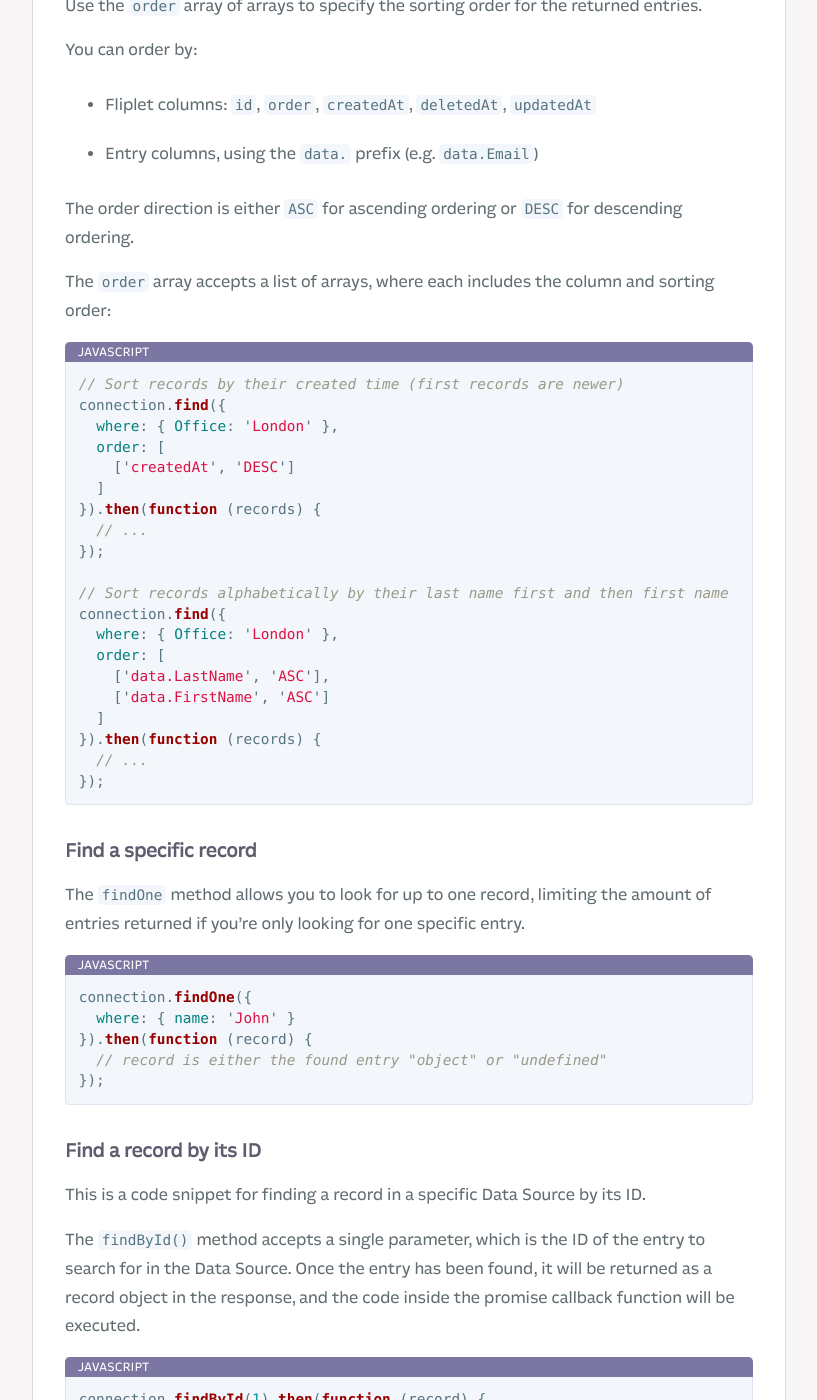
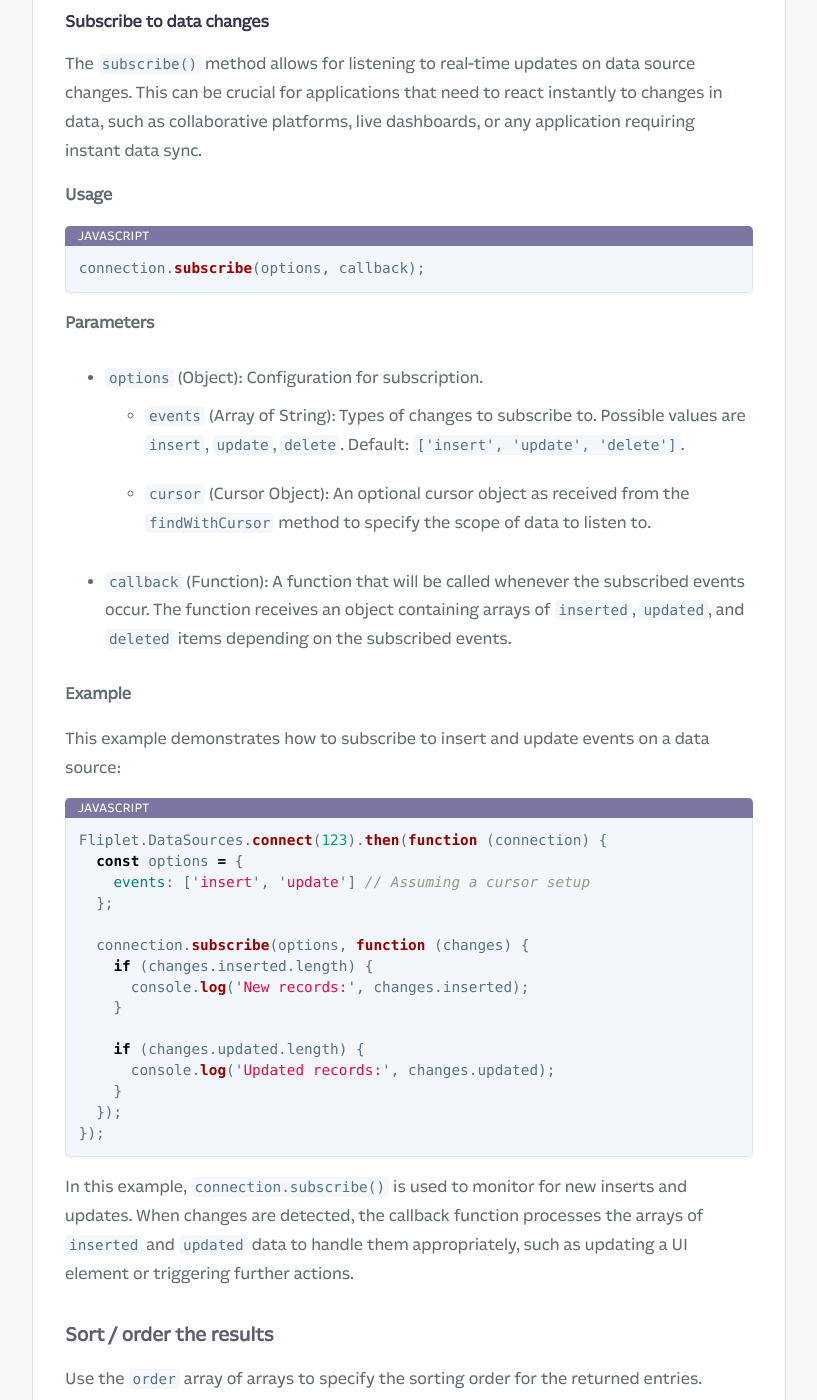
Before and after one commit to Fliplet/fliplet-cli, a Jekyll site: the page built from docs/API/fliplet-datasources.md, in a window 1280 px wide and 1400 px high, scrolled down 13497 px. Shown: the whole window, without its empty margins (254-1071 px from the left). Built offline with Jekyll 4.4.1, drawn with Linux system fonts in a browser that asks for light colours; nearby versions of some CDN libraries; our own code applies the rules of GitHub Pages for plain Markdown files; library files that are not in the unit come from our copies; comment, search, counter and statistics services are not loaded; a style sheet for code colours, icons or effects is not loaded; some of the changed text lies outside the part shown.

Commit message:
Documentation for data source subscription JS API

````diff
--- a/docs/API/fliplet-datasources.md
+++ b/docs/API/fliplet-datasources.md
@@ -22,6 +22,7 @@ The `fliplet-datasources` package contains the following namespaces:
       - [Fetch records with a pagination cursor](#fetch-records-with-a-pagination-cursor)
       - [Join data from other dataSources](#join-data-from-other-datasources)
       - [Run aggregation queries](#run-aggregation-queries)
+      - [Subscribe to data changes](#subscribe-to-data-changes)
     - [Sort / order the results](#sort--order-the-results)
     - [Find a specific record](#find-a-specific-record)
     - [Find a record by its ID](#find-a-record-by-its-id)
@@ -428,7 +429,7 @@ Note that when using the above parameter, the returned object from the `find()`
 
 ---
 
-### Fetch records with a pagination cursor
+#### Fetch records with a pagination cursor
 
 A more powerful alternative to the `find` method is `findWithCursor`, which creates an array cursor with methods to navigate between pages of the dataset. This is useful if you want to add pagination to a Data Source. Start by creating a cursor with the `findWithCursor` method:
 
@@ -515,6 +516,49 @@ connection.find({
 ```
 
 Please refer to the [Mingo](https://github.com/kofrasa/mingo) documentation to read more about all the different usages and types of aggregation queries.
+
+---
+
+#### Subscribe to data changes
+
+The `subscribe()` method allows for listening to real-time updates on data source changes. This can be crucial for applications that need to react instantly to changes in data, such as collaborative platforms, live dashboards, or any application requiring instant data sync.
+
+**Usage**
+
+```js
+connection.subscribe(options, callback);
+```
+
+**Parameters**
+
+- `options` (Object): Configuration for subscription.
+  - `events` (Array of String): Types of changes to subscribe to. Possible values are `insert`, `update`, `delete`. Default: `['insert', 'update', 'delete']`.
+  - `cursor` (Cursor Object): An optional cursor object as received from the `findWithCursor` method to specify the scope of data to listen to.
+- `callback` (Function): A function that will be called whenever the subscribed events occur. The function receives an object containing arrays of `inserted`, `updated`, and `deleted` items depending on the subscribed events.
+
+**Example**
+
+This example demonstrates how to subscribe to insert and update events on a data source:
+
+```js
+Fliplet.DataSources.connect(123).then(function (connection) {
+  const options = {
+    events: ['insert', 'update'] // Assuming a cursor setup
+  };
+
+  connection.subscribe(options, function (changes) {
+    if (changes.inserted.length) {
+      console.log('New records:', changes.inserted);
+    }
+
+    if (changes.updated.length) {
+      console.log('Updated records:', changes.updated);
+    }
+  });
+});
+```
+
+In this example, `connection.subscribe()` is used to monitor for new inserts and updates. When changes are detected, the callback function processes the arrays of `inserted` and `updated` data to handle them appropriately, such as updating a UI element or triggering further actions.
 
 ### Sort / order the results
 
````
